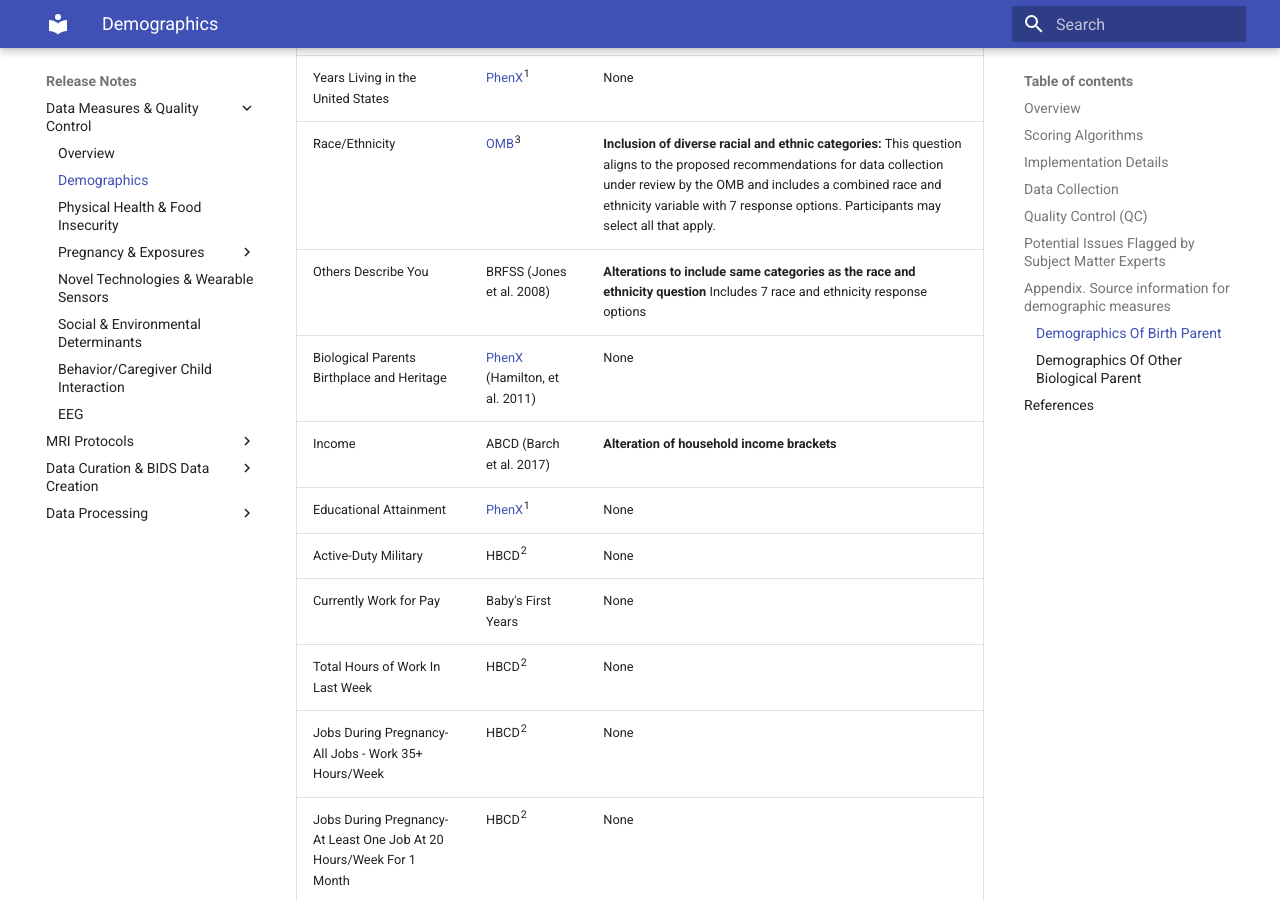
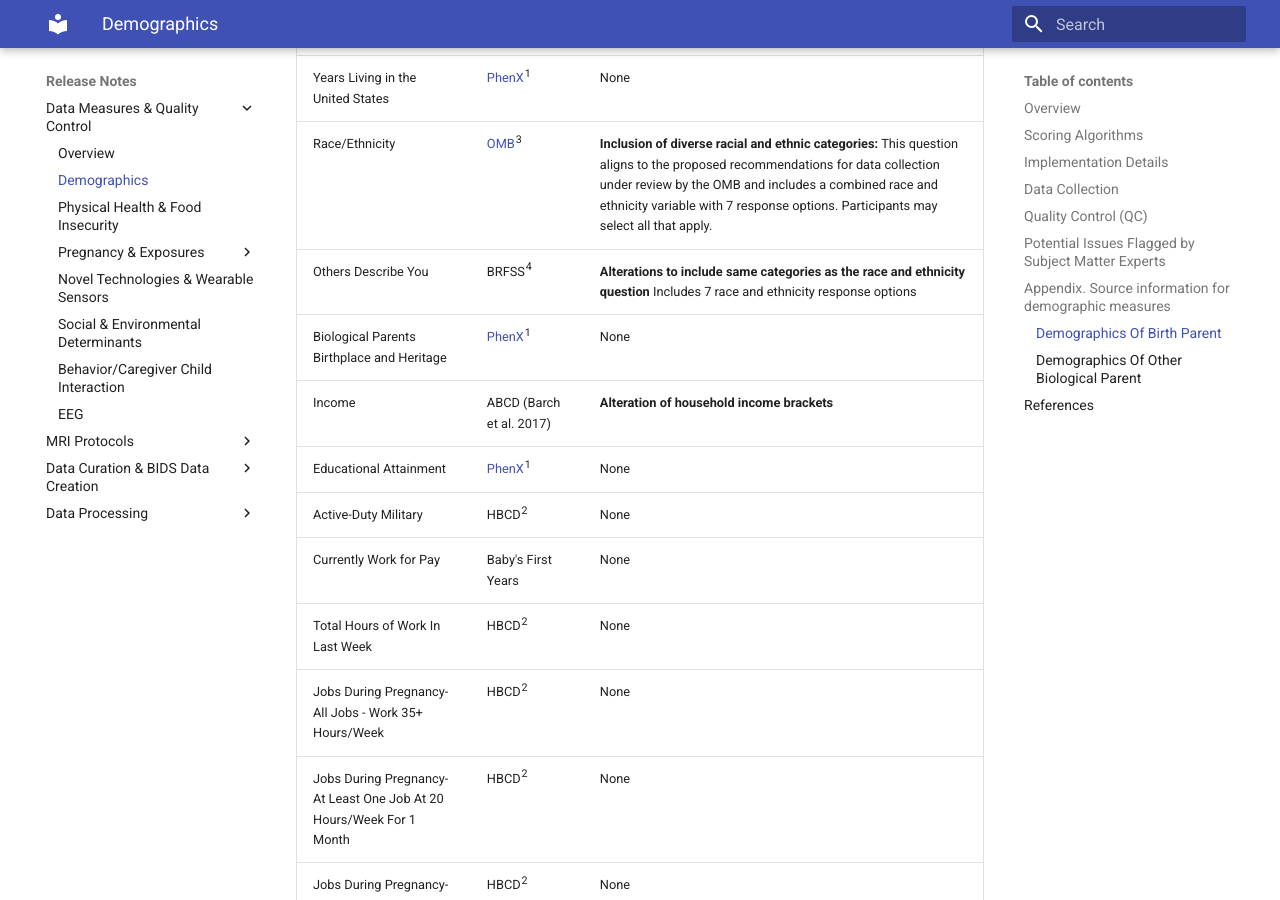
Before and after one commit to mattcieslak/hbcd-docs, an MkDocs documentation site: the page built from docs/measures/demographics.md, in a window 1280 px wide and 900 px high, scrolled down 2802 px. Built offline with MkDocs 1.6.1 and Material for MkDocs 9.7.7, drawn with Linux system fonts in a browser that asks for light colours.

Commit message:
Update demographics.md

```diff
--- a/docs/measures/demographics.md
+++ b/docs/measures/demographics.md
@@ -48,8 +48,8 @@ From [Cioffredi et al, *Developmental Cognitive Neuroscience,* 2024](https://www
 | Birthplace and Heritage | [PhenX](https://www.phenxtoolkit.org/protocols/view/10201)<sup>1</sup> | None |
 | Years Living in the United States | [PhenX](https://www.phenxtoolkit.org/protocols/view/11201)<sup>1</sup> | None |
 | Race/Ethnicity | [OMB](https://www.whitehouse.gov/omb/briefing-room/2024/03/28/omb-publishes-revisions-to-statistical-policy-directive-no-15-standards-for-maintaining-collecting-and-presenting-federal-data-on-race-and-ethnicity/)<sup>3</sup> | **Inclusion of diverse racial and ethnic categories:** This question aligns to the proposed recommendations for data collection under review by the OMB and includes a combined race and ethnicity variable with 7 response options. Participants may select all that apply. |
-| Others Describe You | BRFSS (Jones et al. 2008) | **Alterations to include same categories as the race and ethnicity question**  Includes 7 race and ethnicity response options |
-| Biological Parents Birthplace and Heritage | [PhenX](https://www.phenxtoolkit.org/protocols/view/10301) (Hamilton, et al. 2011) | None |
+| Others Describe You | BRFSS<sup>4</sup> | **Alterations to include same categories as the race and ethnicity question**  Includes 7 race and ethnicity response options |
+| Biological Parents Birthplace and Heritage | [PhenX](https://www.phenxtoolkit.org/protocols/view/10301)<sup>1</sup> | None |
 | Income | ABCD (Barch et al. 2017)| **Alteration of household income brackets**  |
 | Educational Attainment | [PhenX](https://www.phenxtoolkit.org/protocols/view/11002)<sup>1</sup> | None |
 | Active-Duty Military | HBCD<sup>2</sup>| None |
@@ -86,6 +86,7 @@ From [Cioffredi et al, *Developmental Cognitive Neuroscience,* 2024](https://www
 <sup>1</sup> Hamilton, et al. 2011
 <sup>2</sup> Cioffredi, et al. 2024
 <sup>3</sup> Federal Register 2023
+<sup>4</sup> Jones et al. 2008
 
 
 ## References
```
